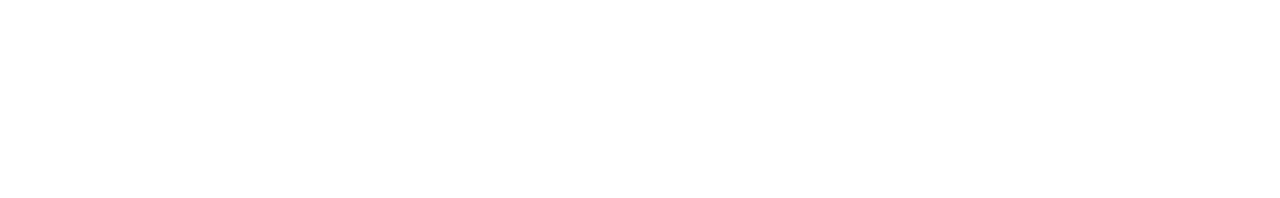
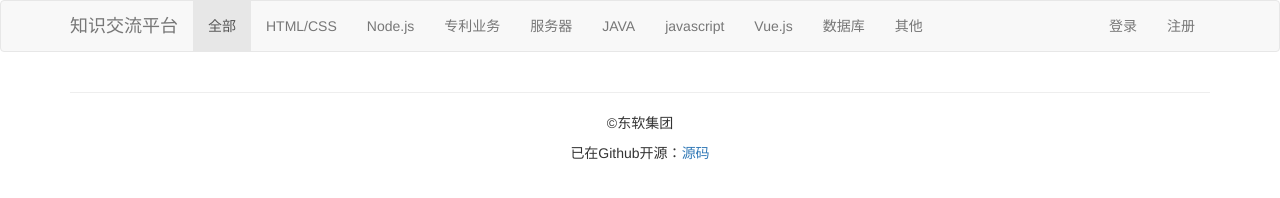
Before and after one commit to fandanping/kep_static_page, a website: page sample.html in a window 1280 px wide. Drawn offline with nearby package versions, Linux system fonts and the light colour scheme.

Commit message:
sample页面构建完成

```diff
--- a/sample.html
+++ b/sample.html
@@ -2,12 +2,46 @@
 <html>
 <head lang="en">
     <meta charset="UTF-8">
-    <title></title>
-    <link rel="stylesheet" href="/components/bootstrap/dist/css/bootstrap.css"/>
+    <title>知识交流平台</title>
+    <link rel="stylesheet" href="components/bootstrap/dist/css/bootstrap.css"/>
 </head>
 <body>
     <!-- header -->
-    <header></header>
+    <header>
+        <nav class="navbar navbar-default" role="navigation">
+            <!-- We use the fluid option here to avoid overriding the fixed width of a normal container within the narrow content columns. -->
+            <div class="container">
+                <div class="navbar-header">
+                    <button type="button" class="navbar-toggle collapsed" data-toggle="collapse" data-target="#bs-example-navbar-collapse-6">
+                        <span class="sr-only">顶部导航</span>
+                        <span class="icon-bar"></span>
+                        <span class="icon-bar"></span>
+                        <span class="icon-bar"></span>
+                    </button>
+                    <a class="navbar-brand" href="#">知识交流平台</a>
+                </div>
+
+                <div class="collapse navbar-collapse" id="bs-example-navbar-collapse-6">
+                    <ul class="nav navbar-nav">
+                        <li class="active"><a href="#">全部</a></li>
+                        <li><a href="#">HTML/CSS</a></li>
+                        <li><a href="#">Node.js</a></li>
+                        <li><a href="#">专利业务</a></li>
+                        <li><a href="#">服务器</a></li>
+                        <li><a href="#">JAVA</a></li>
+                        <li><a href="#">javascript</a></li>
+                        <li><a href="#">Vue.js</a></li>
+                        <li><a href="#">数据库</a></li>
+                        <li><a href="#">其他</a></li>
+                    </ul>
+                    <ul class="nav navbar-nav navbar-right">
+                        <li><a href="#">登录</a></li>
+                        <li><a href="#">注册</a></li>
+                    </ul>
+                </div><!-- /.navbar-collapse -->
+            </div>
+        </nav>
+    </header>
     <!-- /header -->
 
     <!-- page content -->
@@ -17,7 +51,16 @@
     <!-- /page content -->
 
     <!-- footer -->
-    <footer></footer>
+    <footer>
+        <div class="container" style="text-align: center">
+            <hr>
+            <p>&copy;东软集团</p>
+            <p>已在Github开源：<a href="https://github.com/fandanping/kep" target="_blank">源码</a></p>
+        </div>
+    </footer>
     <!-- /footer -->
+
+    <script src="components/jquery/dist/jquery.js"></script>
+    <script src="components/bootstrap/dist/js/bootstrap.js"></script>
 </body>
 </html>
```
